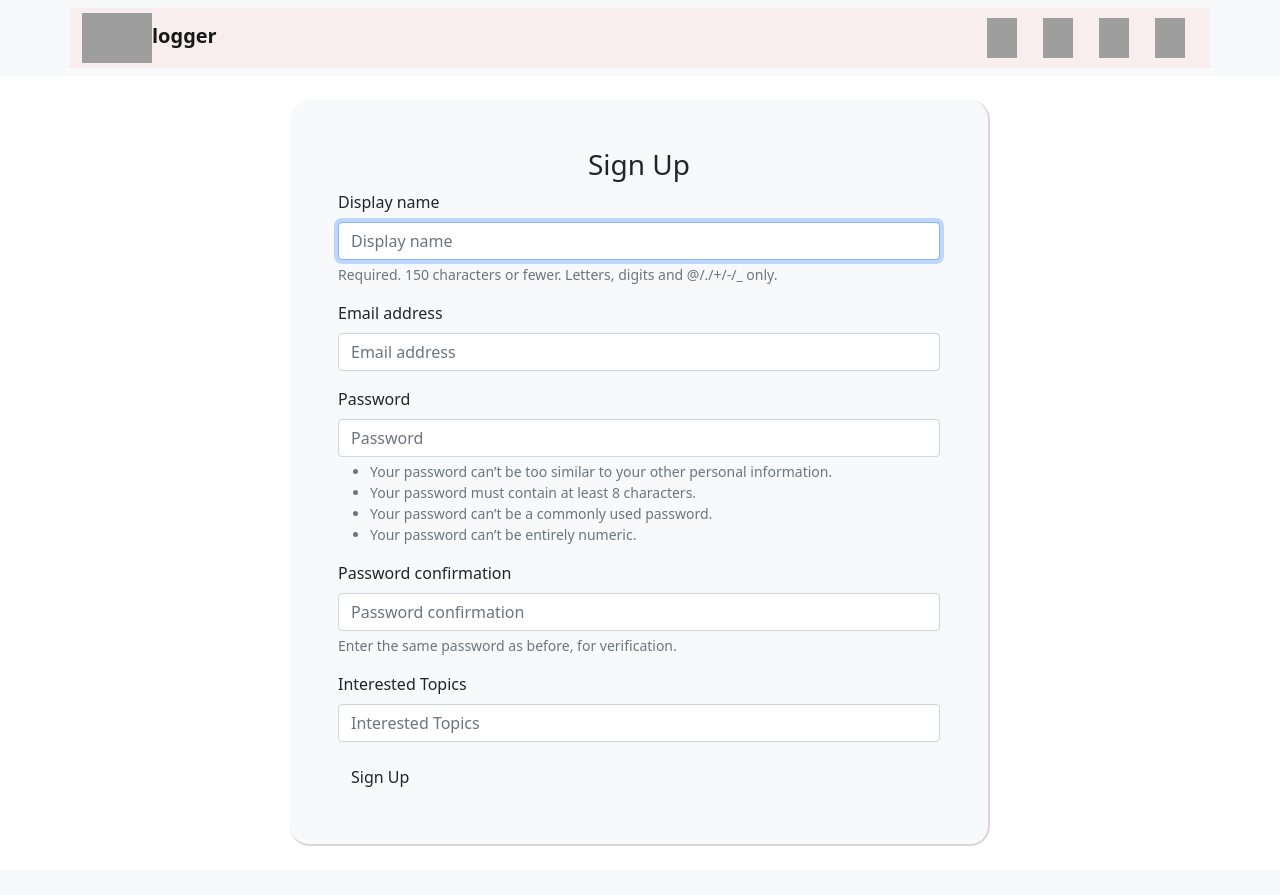
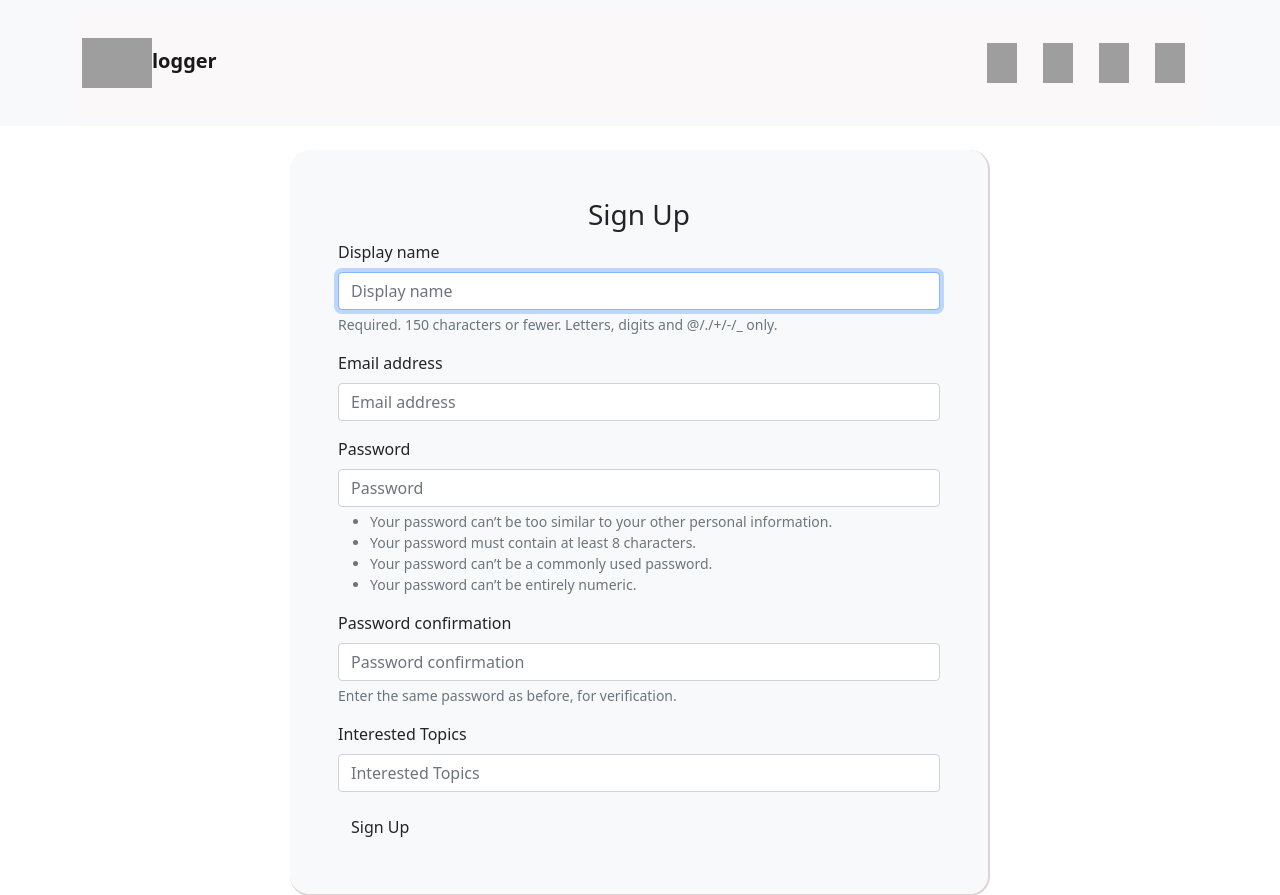
Before and after one commit to neptula/tech_heist, a Django app: page /accounts/signup/ in a window 1280 px wide. Shown: the top 895 px of the page. Before the commit the page ends 846 px from the top, so only its background shows below. Run offline with Django 3.2, Linux system fonts and the light colour scheme; parts of the project's set-up code (start-up, migrations or seed data) failed here and were passed over; some libraries are stand-ins or nearby versions; grey boxes are pictures that could not be loaded.

Commit message:
updated css

```diff
--- a/static/css/master.css
+++ b/static/css/master.css
@@ -1,6 +1,10 @@
+.mynav{
+    padding-top: 30px;
+    padding-bottom: 30px;
+}
+
 .d {
-
-    background-color: rgb(248, 238, 238);
+    background-color: rgb(250, 248, 248);
     animation-name: example;
     animation-duration: 4s;
   }
@@ -13,7 +17,7 @@
   }
   .kl{
     text-align: center;
-    color: blanchedalmond;
+    color: rgb(41, 38, 33);
   }
   .kll{
     text-align: center;
@@ -24,3 +28,6 @@
     width:500px;
 
   }
+.tech{
+      font-size: 20px;
+  }
```
